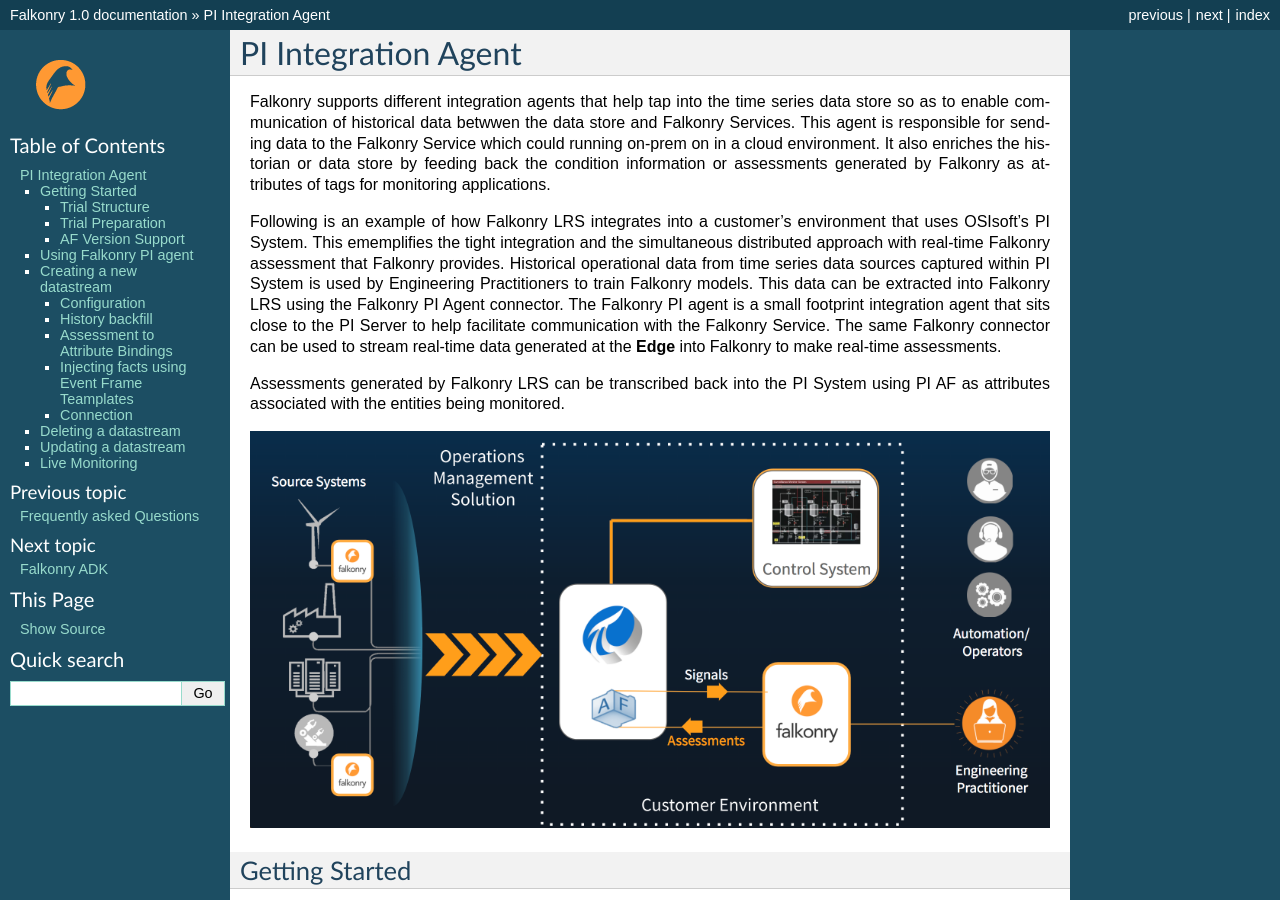
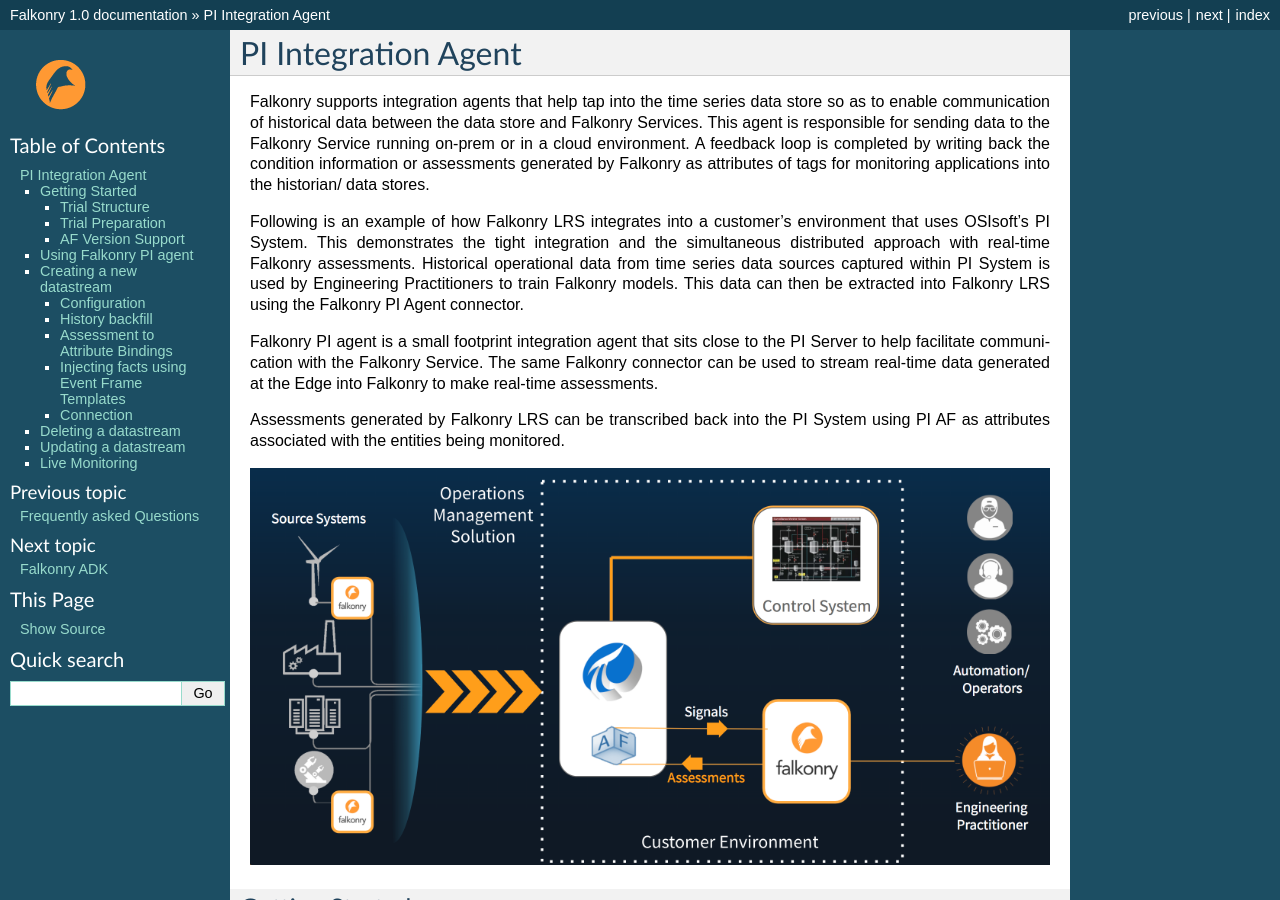
Before and after one commit to suhas-mehta/support, a Sphinx documentation site: the page built from docs/pi_agent/index.rst, in a window 1280 px wide and 900 px high. Built offline with Sphinx 7.4.7, drawn with Linux system fonts in a browser that asks for light colours; pages that are not in the unit, such as notebooks, are missing from menus; some of the changed text lies outside the part shown.

Commit message:
Fix typos

```diff
--- a/docs/pi_agent/index.rst
+++ b/docs/pi_agent/index.rst
@@ -3,12 +3,11 @@
 PI Integration Agent
 =====================
 
-Falkonry supports different integration agents that help tap into the time series data store so as to enable communication of historical data betwwen the data store and Falkonry Services.
-This agent is responsible for sending data to the Falkonry Service which could running on-prem on in a cloud environment. It also enriches the historian or data store by feeding back the condition information or assessments generated by Falkonry as attributes of tags for monitoring applications.
+Falkonry supports integration agents that help tap into the time series data store so as to enable communication of historical data between the data store and Falkonry Services. This agent is responsible for sending data to the Falkonry Service running on-prem or in a cloud environment. A feedback loop is completed by writing back the condition information or assessments generated by Falkonry as attributes of tags for monitoring applications into the historian/ data stores.
 
-Following is an example of how Falkonry LRS integrates into a customer's environment that uses OSIsoft's PI System. This ememplifies the tight integration and the simultaneous distributed approach with real-time Falkonry assessment that Falkonry provides.
-Historical operational data from time series data sources captured within PI System is used by Engineering Practitioners to train Falkonry models. This data can be extracted into Falkonry LRS using the Falkonry PI Agent connector.
-The Falkonry PI agent is a small footprint integration agent that sits close to the PI Server to help facilitate communication with the Falkonry Service. The same Falkonry connector can be used to stream real-time data generated at the **Edge** into Falkonry to make real-time assessments.
+Following is an example of how Falkonry LRS integrates into a customer’s environment that uses OSIsoft’s PI System. This demonstrates the tight integration and the simultaneous distributed approach with real-time Falkonry assessments. Historical operational data from time series data sources captured within PI System is used by Engineering Practitioners to train Falkonry models. This data can then be extracted into Falkonry LRS using the Falkonry PI Agent connector.
+
+Falkonry PI agent is a small footprint integration agent that sits close to the PI Server to help facilitate communication with the Falkonry Service. The same Falkonry connector can be used to stream real-time data generated at the Edge into Falkonry to make real-time assessments.
 
 Assessments generated by Falkonry LRS can be transcribed back into the PI System using PI AF as attributes associated with the entities being monitored.
 
@@ -106,17 +105,17 @@
 
 Multiple **Assessments** can be created and bound to existing of new **Attributes**. To do this, the user should click on the **New** button in the **Assessment to Attribute Bindings** section to add additional rows for such bindings. A Delete (trashcan) icon should help delete these assessment bindings. Note, upon deletion only the binding is removed, the attribute with historical assessment values persists in Asset Framework.
 
-A user can also provide an **Event Frame** from the existing AF database from where he/she may be able to extract specific **Facts** that can serve as ground truths or **Conditions** when developing the model. Use the puldown utility to select an **Event Frame** if one exists.
+A user can also provide an **Event Frame** from the existing AF database from where he/she may be able to extract specific **Facts** that can serve as ground truths or **Conditions** when developing the model. Use the pulldown utility to select an **Event Frame** if one exists.
 
 .. image:: images/falkonry_pi_agent_binding.png
 
 For the definition and details on **Facts**, see :ref:`facts`
 
 
-Injecting facts using Event Frame Teamplates
+Injecting facts using Event Frame Templates
 ^^^^^^^^^^^^^^^^^^^^^^^^^^^^^^^^^^^^^^^^^^^^^
 
-At any point of the datastream creation, a user can also choose to introduce facts using PI Event Frame Teamplates.
+At any point of the datastream creation, a user can also choose to introduce facts using PI Event Frame Templates.
 
 In this example, known states of different entities or facts have been captured in different Event Frame Templates, for example, "normal" or "warning".
 These could be sourced based on tags associated with certain events within PI or inspection logs that have been captured in Event Frames.
```
Also changed, not shown: other parts of docs/pi_agent/index.rst (+1 -1 lines).
